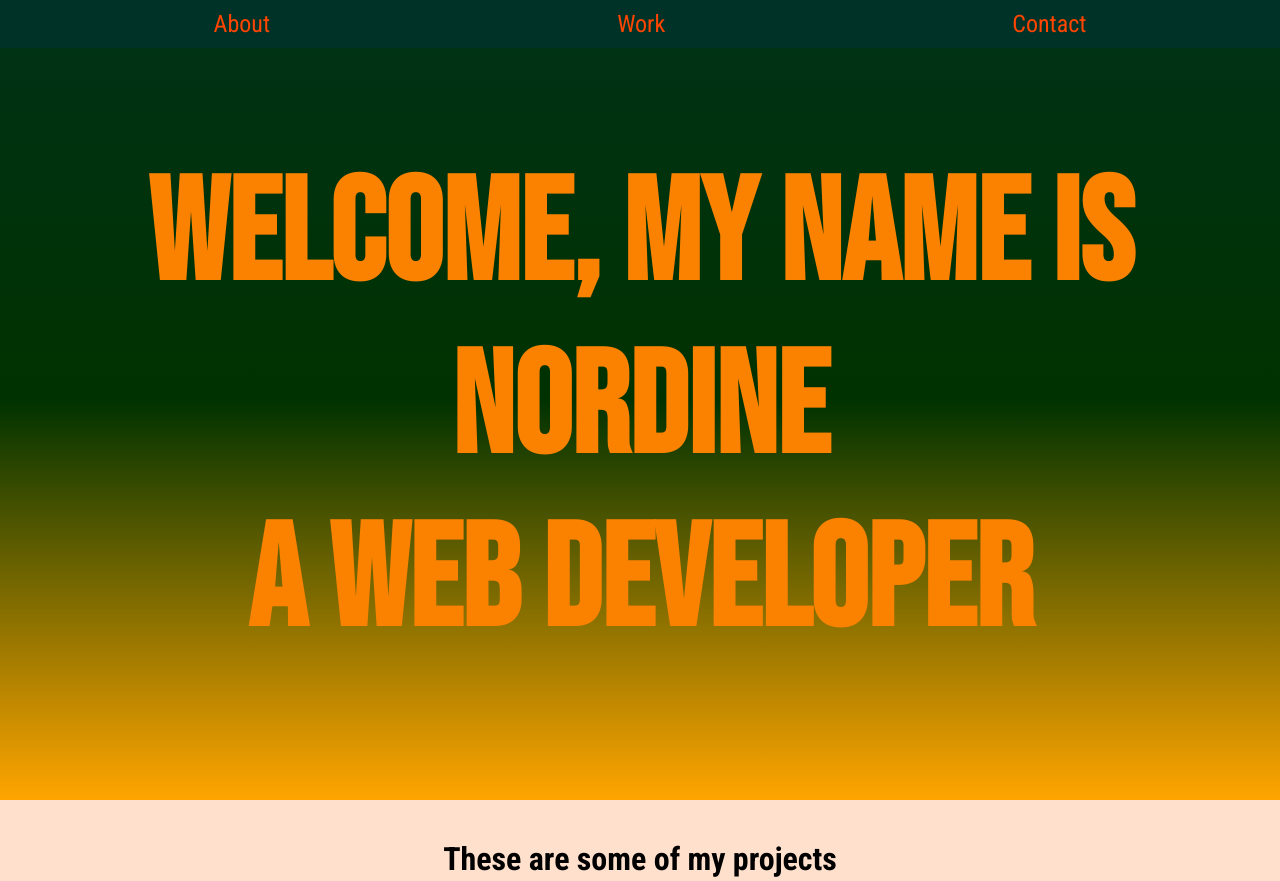
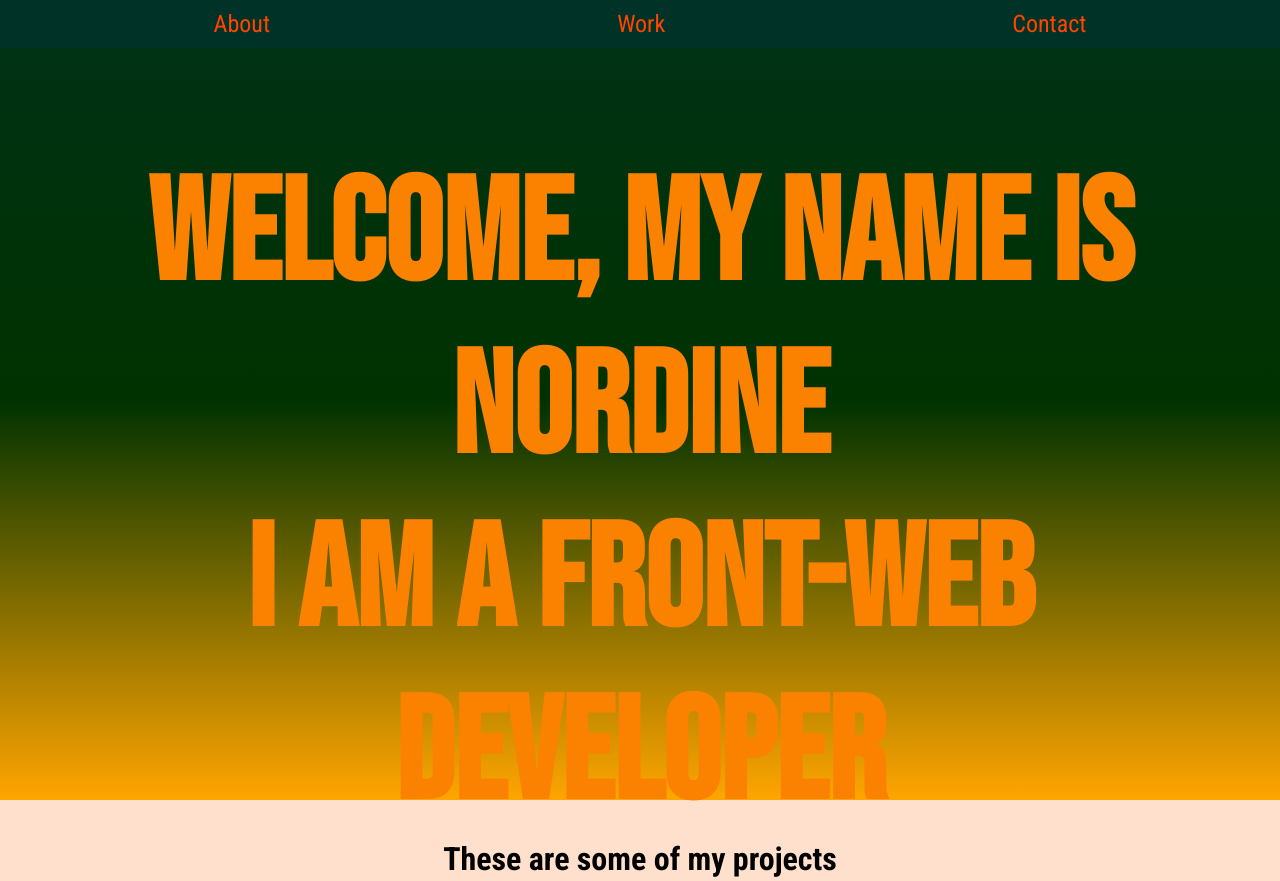
Before and after one commit to nordineadli/website-template, a plain HTML site: page index.html in a window 1280 px wide. Shown: the top 881 px of the page. Drawn offline with Linux system fonts and the light colour scheme.

Commit message:
Update index.html

```diff
--- a/index.html
+++ b/index.html
@@ -29,8 +29,10 @@
     </header>
     <main>
         <section id="welcome-section">
-            <h1>Welcome, My name is Nordine</h1>
-            <h2>A web developer</h2>
+            <div id="presentation">
+                <h1>Welcome, My name is Nordine</h1>
+                <h2>I am a front-web developer</h2>
+            </div>
         </section>
         <section id="portfolio">
             <h1>These are some of my projects</h1>
```
